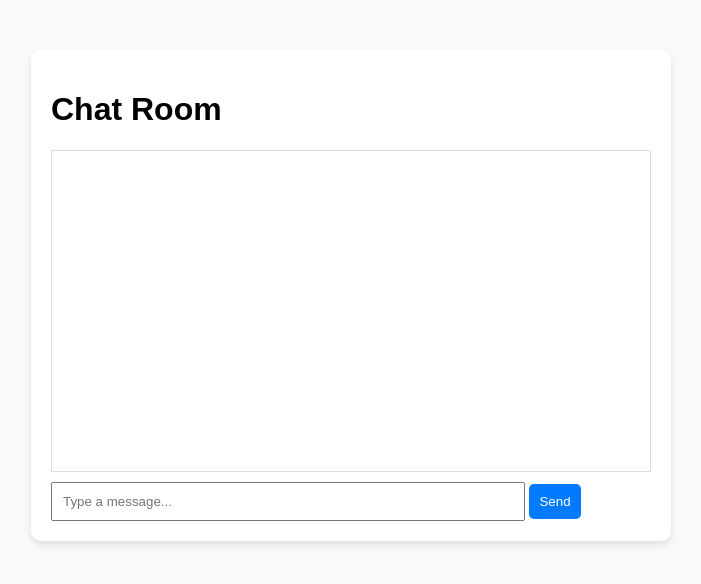
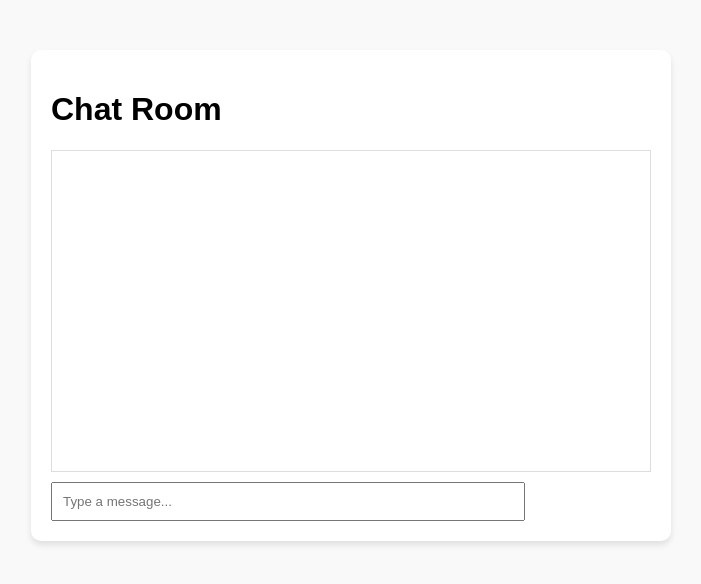
Before and after one commit to cybernetha/foxee, a plain HTML site: page index.html in a window 1280 px wide. Shown: the whole page, without its empty margins (289-990 px from the left). Drawn offline with Linux system fonts and the light colour scheme; no server answers.

Commit message:
style.css

```diff
--- a/style.css
+++ b/style.css
@@ -29,7 +29,7 @@ input[type="text"] {
 
 button {
   padding: 10px;
-  background: #007BFF;
+  background: white;
   color: white;
   border: none;
   border-radius: 5px;
```
